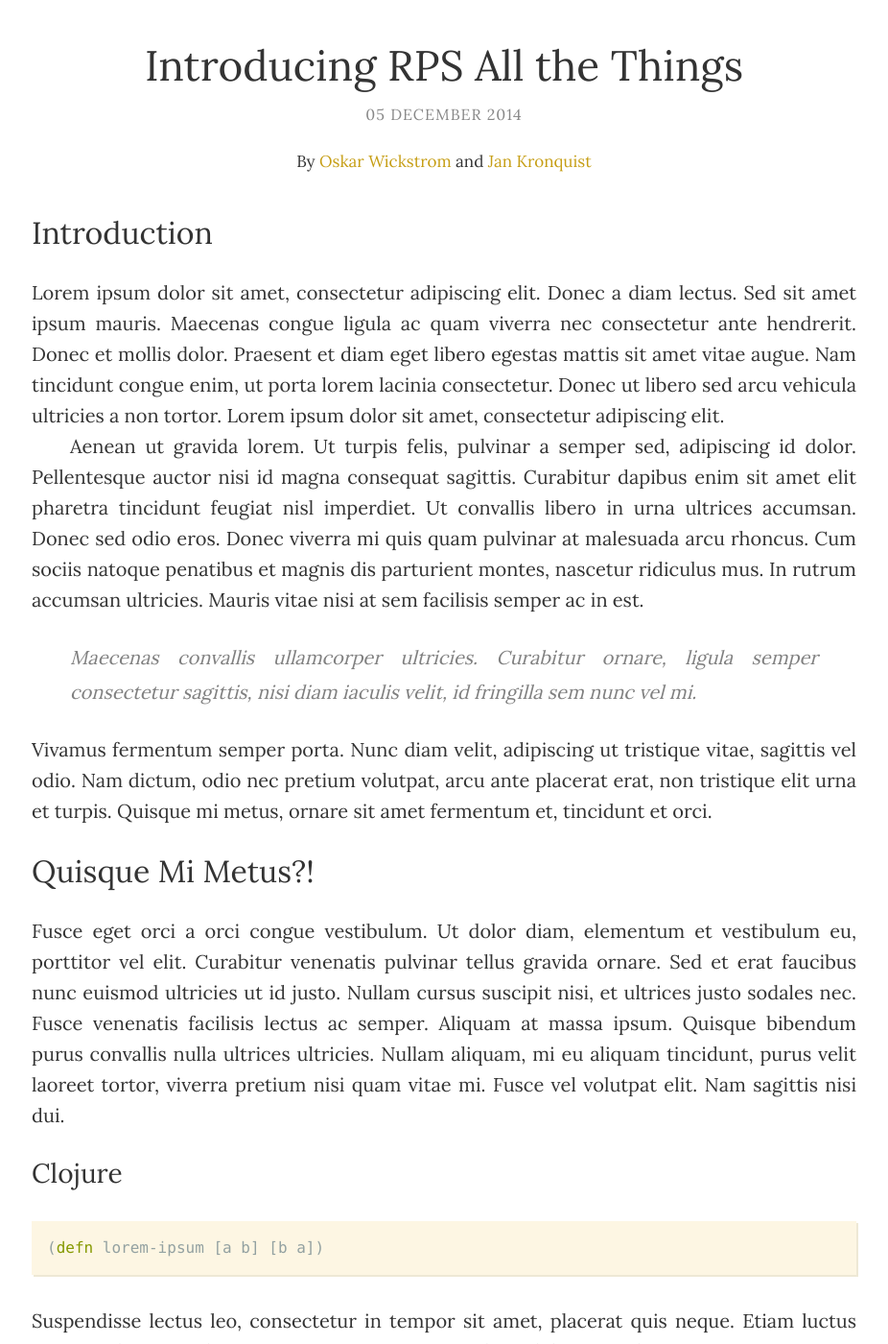
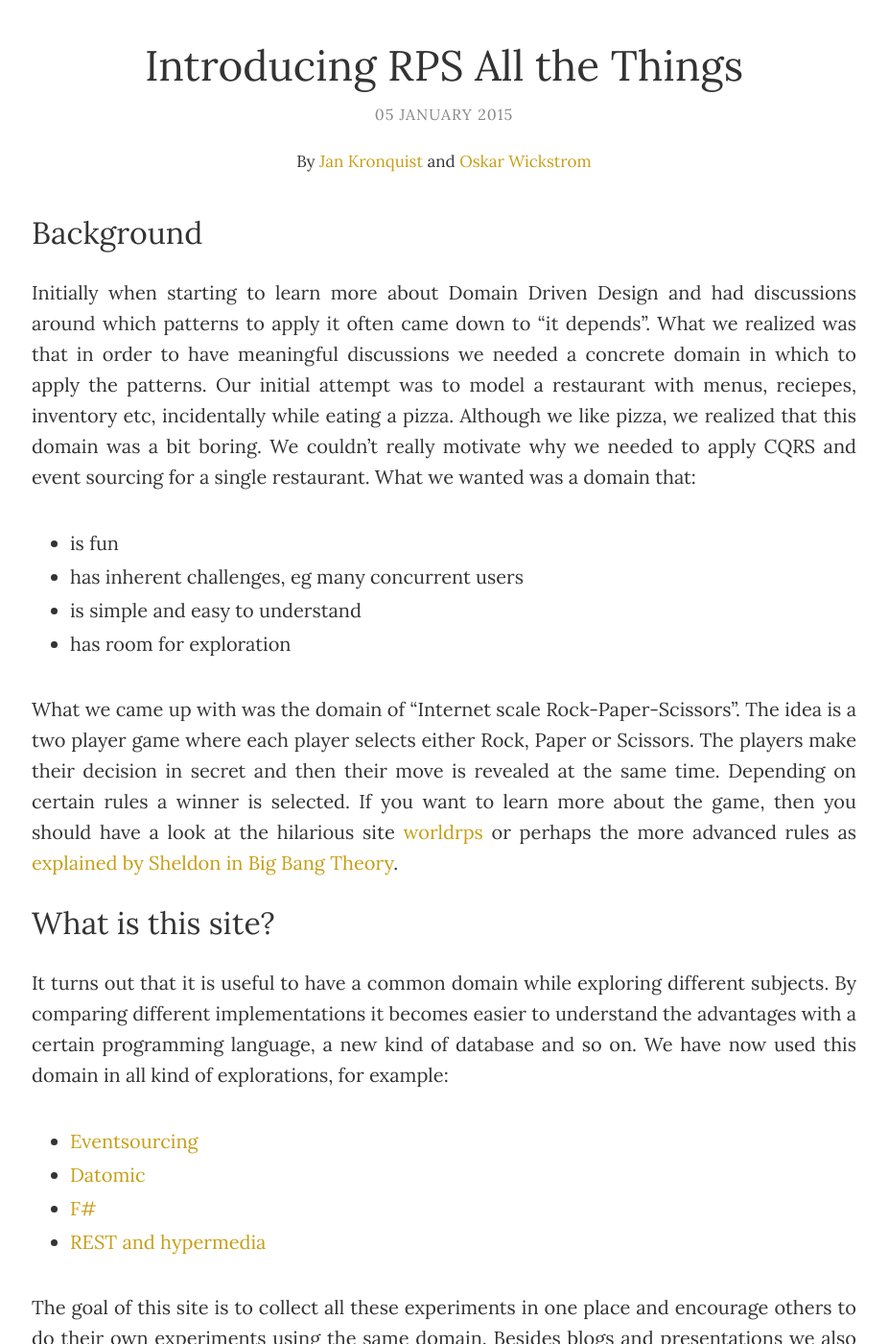
Before and after one commit to jayway/rpsallthethings, a Jekyll site: the page built from _posts/2014-12-05-welcome-to-rpsallthethings.md, in a window 1280 px wide and 1400 px high. Shown: the whole window at 96% size, without its empty margins (177-1103 px from the left). Built offline with Jekyll 4.4.1, drawn with Linux system fonts in a browser that asks for light colours; some of the changed text lies outside the part shown.

Commit message:
Added introduction

```diff
--- a/_posts/2014-12-05-welcome-to-rpsallthethings.md
+++ b/_posts/2014-12-05-welcome-to-rpsallthethings.md
@@ -1,44 +1,38 @@
 ---
 layout: post
 title:  "Introducing RPS All the Things"
-date:   2014-12-05 15:51:00
+date:   2015-01-05 15:51:00
 authors:
+- name: Jan Kronquist
+  twitter: jankronquist
 - name: Oskar Wickstrom
   twitter: owickstrom
-- name: Jan Kronquist
-  twitter: jankronquist
 ---
 
-## Introduction
+## Background
 
-Lorem ipsum dolor sit amet, consectetur adipiscing elit. Donec a diam lectus. Sed sit amet ipsum mauris. Maecenas congue ligula ac quam viverra nec consectetur ante hendrerit. Donec et mollis dolor. Praesent et diam eget libero egestas mattis sit amet vitae augue. Nam tincidunt congue enim, ut porta lorem lacinia consectetur. Donec ut libero sed arcu vehicula ultricies a non tortor. Lorem ipsum dolor sit amet, consectetur adipiscing elit.
+Initially when starting to learn more about Domain Driven Design and had discussions around which patterns to apply it often came down to "it depends". What we realized was that in order to have meaningful discussions we needed a concrete domain in which to apply the patterns. Our initial attempt was to model a restaurant with menus, reciepes, inventory etc, incidentally while eating a pizza. Although we like pizza, we realized that this domain was a bit boring. We couldn't really motivate why we needed to apply CQRS and event sourcing for a single restaurant. What we wanted was a domain that:
 
-Aenean ut gravida lorem. Ut turpis felis, pulvinar a semper sed, adipiscing id dolor. Pellentesque auctor nisi id magna consequat sagittis. Curabitur dapibus enim sit amet elit pharetra tincidunt feugiat nisl imperdiet. Ut convallis libero in urna ultrices accumsan. Donec sed odio eros. Donec viverra mi quis quam pulvinar at malesuada arcu rhoncus. Cum sociis natoque penatibus et magnis dis parturient montes, nascetur ridiculus mus. In rutrum accumsan ultricies. Mauris vitae nisi at sem facilisis semper ac in est.
+* is fun
+* has inherent challenges, eg many concurrent users
+* is simple and easy to understand
+* has room for exploration
 
-> Maecenas convallis ullamcorper ultricies. Curabitur ornare, ligula semper consectetur sagittis, nisi diam iaculis velit, id fringilla sem nunc vel mi.
+What we came up with was the domain of "Internet scale Rock-Paper-Scissors". The idea is a two player game where each player selects either Rock, Paper or Scissors. The players make their decision in secret and then their move is revealed at the same time. Depending on certain rules a winner is selected. If you want to learn more about the game, then you should have a look at the hilarious site [worldrps](http://www.worldrps.com/game-basics) or perhaps the more advanced rules as [explained by Sheldon in Big Bang Theory](https://www.youtube.com/watch?v=fqlDc2VICZ0&t=0m21s).
 
-Vivamus fermentum semper porta. Nunc diam velit, adipiscing ut tristique vitae, sagittis vel odio. Nam dictum, odio nec pretium volutpat, arcu ante placerat erat, non tristique elit urna et turpis. Quisque mi metus, ornare sit amet fermentum et, tincidunt et orci.
+## What is this site?
 
-## Quisque Mi Metus?!
+It turns out that it is useful to have a common domain while exploring different subjects. By comparing different implementations it becomes easier to understand the advantages with a certain programming language, a new kind of database and so on. We have now used this domain in all kind of explorations, for example:
 
-Fusce eget orci a orci congue vestibulum. Ut dolor diam, elementum et vestibulum eu, porttitor vel elit. Curabitur venenatis pulvinar tellus gravida ornare. Sed et erat faucibus nunc euismod ultricies ut id justo. Nullam cursus suscipit nisi, et ultrices justo sodales nec. Fusce venenatis facilisis lectus ac semper. Aliquam at massa ipsum. Quisque bibendum purus convallis nulla ultrices ultricies. Nullam aliquam, mi eu aliquam tincidunt, purus velit laoreet tortor, viverra pretium nisi quam vitae mi. Fusce vel volutpat elit. Nam sagittis nisi dui.
+* [Eventsourcing](http://www.jayway.com/2013/03/08/aggregates-event-sourcing-distilled/)
+* [Datomic](http://www.jayway.com/2013/08/20/commands-and-aggregates-in-datomic/)
+* [F#](http://www.jayway.com/2014/10/16/exploring-f-through-modeling-4/)
+* [REST and hypermedia](http://vimeo.com/99524301)
 
-### Clojure
+The goal of this site is to collect all these experiments in one place and encourage others to do their own experiments using the same domain. Besides blogs and presentations we also intend to have live versions of our different implementations. Perhaps using a message based microservice architecture that you can experiment with?
 
-{% highlight clojure %}
-(defn lorem-ipsum [a b] [b a])
-{% endhighlight %}
+## What is not in scope?
 
-Suspendisse lectus leo, consectetur in tempor sit amet, placerat quis neque. Etiam luctus porttitor lorem, sed suscipit est rutrum non. Curabitur lobortis nisl a enim congue semper. Aenean commodo ultrices imperdiet.
+One of the purposes is to explore different architectures and sometimes you also only want to explore a part of the domain. This means that all solutions will not be identical, since different tradeoffs are made. For example, it would be very interesting to see how a classic SQL + Spring MVC solution compares to an event sourced solution. What is easy to do with SQL? With events?
 
-Vestibulum ut justo vel sapien venenatis tincidunt. Phasellus eget dolor sit amet ipsum dapibus condimentum vitae quis lectus. Aliquam ut massa in turpis dapibus convallis. Praesent elit lacus, vestibulum at malesuada et, ornare et est. Ut augue nunc, sodales ut euismod non, adipiscing vitae orci. Mauris ut placerat justo. Mauris in ultricies enim. Quisque nec est eleifend nulla ultrices egestas quis ut quam. Donec sollicitudin lectus a mauris pulvinar id aliquam urna cursus. Cras quis ligula sem, vel elementum mi. Phasellus non ullamcorper urna.
-
-### Javascript
-
-{% highlight javascript %}
-function loremIpsum() {
-
-}
-{% endhighlight %}
-
-Class aptent taciti sociosqu ad litora torquent per conubia nostra, per inceptos himenaeos. In euismod ultrices facilisis. Vestibulum porta sapien adipiscing augue congue id pretium lectus molestie. Proin quis dictum nisl. Morbi id quam sapien, sed vestibulum sem. Duis elementum rutrum mauris sed convallis. Proin vestibulum magna mi. Aenean tristique hendrerit magna, ac facilisis nulla hendrerit ut. Sed non tortor sodales quam auctor elementum. Donec hendrerit nunc eget elit pharetra pulvinar. Suspendisse id tempus tortor. Aenean luctus, elit commodo laoreet commodo, justo nisi consequat massa, sed vulputate quam urna quis eros. Donec vel.
+Another thing that is not in scope is to update old blog posts and code bases as we learn more about the domain or some technique. New entries will of course reference old material! As always, please note the time when things were published and be aware the newer material may be available. The purpose of this site is only to make it easier to find the various experiments.
```
